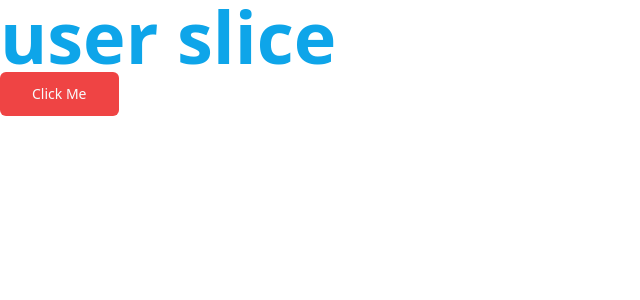
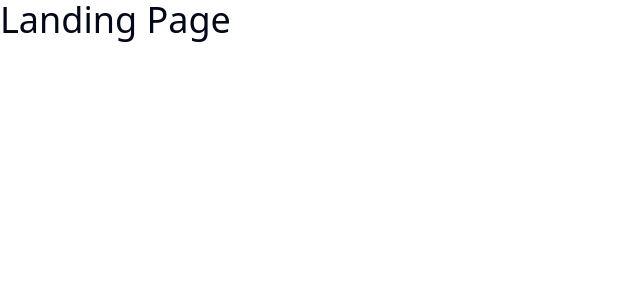
Before and after one commit to danielOuattara/Typescript_John_Smilga_Udemy, a React (Vite) app in the folder 05_Comfy_Sloth_Store_App/: page / in a window 1280 px wide. Shown: the top 300 px of the page, without its empty margins (0-640 px from the left). Built offline with nearby package versions, Linux system fonts and the light colour scheme.

Commit message:
05: Comfy Sloth Store App: react router setup

```diff
--- a/05_Comfy_Sloth_Store_App/src/App.tsx
+++ b/05_Comfy_Sloth_Store_App/src/App.tsx
@@ -1,31 +1,25 @@
-import { Button } from "@/components/ui/button";
-import { useAppSelector } from "./redux/hooks";
-import {
-  About,
-  Cart,
-  Checkout,
-  Error,
-  HomeLayout,
-  Landing,
-  Login,
-  Orders,
-  Products,
-  Register,
-  SingleProduct,
-} from "./pages";
+// import {
+//   About,
+//   Cart,
+//   Checkout,
+//   Error,
+//   HomeLayout,
+//   Landing,
+//   Login,
+//   Orders,
+//   Products,
+//   Register,
+//   SingleProduct,
+// } from "./pages";
+
+import * as Page from "./pages";
+import { RouterProvider, createBrowserRouter } from "react-router-dom";
+
+const router = createBrowserRouter([
+  { path: "/", element: <Page.Landing /> },
+  { path: "/cart", element: <Page.Cart /> },
+]);
 
 export default function App() {
-  const { name } = useAppSelector((state) => state.userState);
-  return (
-    <>
-      <h1 className="text-7xl font-bold text-sky-500">{name}</h1>
-      <Button
-        variant="destructive"
-        size="lg"
-        onClick={() => console.log("it worked!!!")}
-      >
-        Click Me
-      </Button>
-    </>
-  );
+  return <RouterProvider router={router} />;
 }
```
